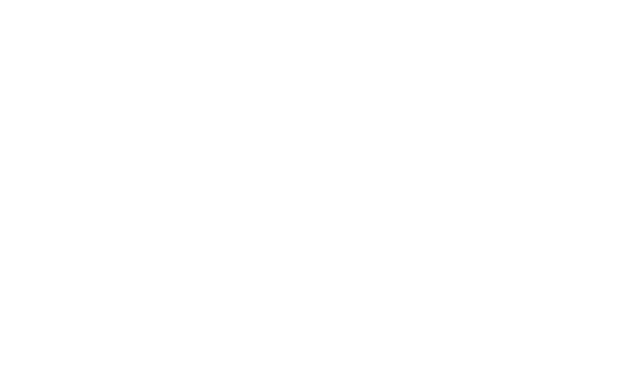
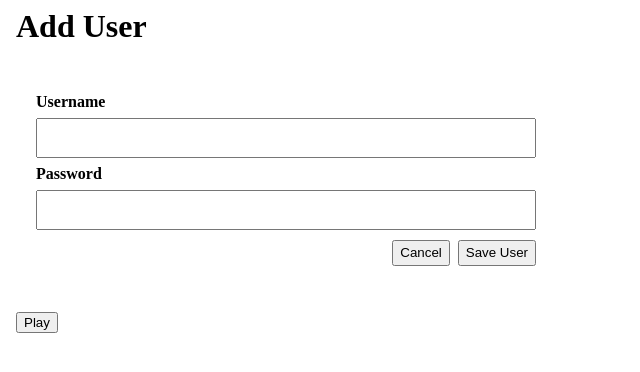
Before and after one commit to JustinStach21/ReverseMemoryV3.0, a Vue app: page /newUser in a window 1280 px wide. Before the commit this address had no page. Shown: the top 372 px of the page, without its empty margins (0-640 px from the left). Built offline with nearby package versions, Linux system fonts and the light colour scheme.

Commit message:
copy of 4.0

```diff
--- /dev/null
+++ b/db/userDataBase.json
@@ -0,0 +1,14 @@
+{
+  "userDataBase": [
+    {
+      "id": 1,
+      "username": "Justin",
+      "password": "123"
+    },
+    {
+      "id": 2,
+      "username": "Larry",
+      "password": "5432"
+    }
+  ]
+}
--- a/main.js
+++ b/main.js
@@ -8,4 +8,4 @@
 app.use(router);
 app.mount('#app');
 
-console.log("main.js run");
+console.log("main.js run confirmed");
--- a/src/App.vue
+++ b/src/App.vue
@@ -1,14 +1,25 @@
 <template>
-    <div>
-        <router-view />
-    </div>
+    <body>
+        <div>
+            <router-view />
+            <button type="button" v-on:click="moveToHomePage()">Play</button>
+        </div>
+
+    </body>
 </template>
 
 <script>
 
 export default {
+    methods:{
+        moveToHomePage(){
+            this.$router.push({name: 'HomePage'});
+        }
+    }
 
 }
+
+console.log("App.vue run confirmed");
 
 </script>
 
--- /dev/null
+++ b/src/components/AddUser.vue
@@ -0,0 +1,80 @@
+<template>
+    <form v-on:submit.prevent>
+        <div class="field">
+        <label for="name">Username</label>
+        <input id="name" name="name" type="text" v-model="document.username" />
+        </div>
+        <div class="field">
+        <label for="author">Password</label>
+        <input id="author" name="author" type="text" v-model="document.password" />
+        </div>
+        <div class="actions">
+        <button type="button" v-on:click="cancel()">Cancel</button>&nbsp;
+        <button type="submit" v-on:click="saveUser()">Save User</button>
+        </div>
+    </form>
+</template>
+
+<script>
+import UserDatabaseService from '../services/UserDatabaseService';
+
+export default {
+  data() {
+    return {
+      document: {
+        id: Math.floor(Math.random() * (1000 - 100) + 100),
+        username: " ",
+        password: " "
+      }
+    };
+  },
+  methods: {
+    saveUser() {
+      UserDatabaseService
+        .create(this.document)
+        .then(response => {
+          if (response.status === 201) {
+            this.$router.push({name: 'HomePage'});
+          }
+        })
+        .catch(error => {
+          console.error(error);
+        });
+    },
+    cancel() {
+      this.$router.push({name: 'HomePage'});
+    }
+  }
+};
+</script>
+
+<style scoped>
+form {
+  padding: 20px;
+  font-size: 16px;
+  width: 500px;
+}
+form * {
+  box-sizing: border-box;
+  line-height: 1.5;
+}
+.field {
+  display: flex;
+  flex-direction: column;
+}
+.field label {
+  margin: 4px 0;
+  font-weight: bold;
+}
+.field input,
+.field textarea {
+  padding: 8px;
+}
+.field textarea {
+  height: 300px;
+}
+.actions {
+  text-align: right;
+  padding: 10px 0;
+}
+</style>
--- a/src/router/index.js
+++ b/src/router/index.js
@@ -2,10 +2,12 @@
 
 import HomePage from '../views/HomePage.vue';
 import GamePage from '../views/GamePage.vue';
+import AddUser from '../views/AddUsersView.vue';
 
 const routes = [
   {path: '/', name: 'HomePage', component: HomePage},
   {path: '/Game', name: 'GamePage', component: GamePage},
+  {path: '/newUser', name: 'CreateNewUser', component: AddUser}
 
 ];
 
--- /dev/null
+++ b/src/services/UserDatabaseService.js
@@ -0,0 +1,29 @@
+import axios from 'axios';
+
+const http = axios.create({
+  baseURL: 'http://localhost:3000'
+});
+
+export default {
+
+  list() {
+    return http.get('/userDataBase');
+  },
+
+  get(id) {
+    return http.get(`/userDataBase/${id}`)
+  },
+
+  create(user) {
+    return http.post(`/userDataBase/`, user);
+  },
+
+  update(id, user) {
+    return http.put(`/userDataBase/${id}`, user);
+  },
+
+  delete(id) {
+    return http.delete(`/userDataBase/${id}`);
+  }
+
+}
--- /dev/null
+++ b/src/views/AddUsersView.vue
@@ -0,0 +1,19 @@
+<template>
+    <div>
+      <h1>Add User</h1>
+      <Add-User />
+    </div>
+  </template>
+
+  <script>
+  import AddUser from '../components/AddUser.vue';
+
+  export default {
+    components: {
+      AddUser
+    }
+  };
+  </script>
+
+  <style>
+  </style>
--- a/src/views/GamePage.vue
+++ b/src/views/GamePage.vue
@@ -1,9 +1,6 @@
 <template>
     <body>
         <div>
-            <nav>
-                <router-link v-bind:to="{name: 'HomePage'}">Home</router-link>
-            </nav>
             <Button id="play" v-on:click="play">Play</Button>
         </div>
         <div id="Score-Display">
@@ -68,7 +65,7 @@
                 const color_display = document.getElementById('color_display');
                 color_display.innerText = colorsArray[index]
                 console.log(colorsArray[index]);
-            }, 1000);
+            }, 500);
         },
 
 
@@ -125,6 +122,8 @@
     }
 
 }
+
+console.log("Gamepage.vue run confirmed");
 
 </script>
 
--- a/src/views/HomePage.vue
+++ b/src/views/HomePage.vue
@@ -2,19 +2,38 @@
     <div>
         <nav>
             <router-link v-bind:to="{name: 'GamePage'}">Game</router-link>
+            <router-link v-bind:to="{name: 'CreateNewUser'}">Sign Up</router-link>
         </nav>
+        <div>
+          <label>Username</label><input type="text" id="username">
+          <label>Password</label><input type="text" id="password">
+          <button id="LoginInButton">Login In</button>
+        </div>
 
     </div>
 </template>
 
 <script>
+import UserDatabaseService from '../services/UserDatabaseService';
+
 
 export default {
     data(){
-
+      return{
+        users: []
+      }
+    },
+    methods: {
+      listUsers(){
+        UserDatabaseService.list().then(response => {
+          this.users = response.data;
+        })
+      }
     }
 
 }
+
+console.log("Homeview.vue run confirmed");
 
 </script>
 
--- a/vite.config.js
+++ b/vite.config.js
@@ -5,7 +5,7 @@
 
 // https://vitejs.dev/config/
 export default defineConfig({
-  base: '/ReverseMemoryV3.0/',
+  base: '/ReverseMemoryV4.0/',
   plugins: [vue()],
   resolve: {
     alias: {
```
Also changed, not shown: package.json (+10 -4 lines), .eslintrc.js (added), 5 other files (tests, documents, lock files or other folders).
